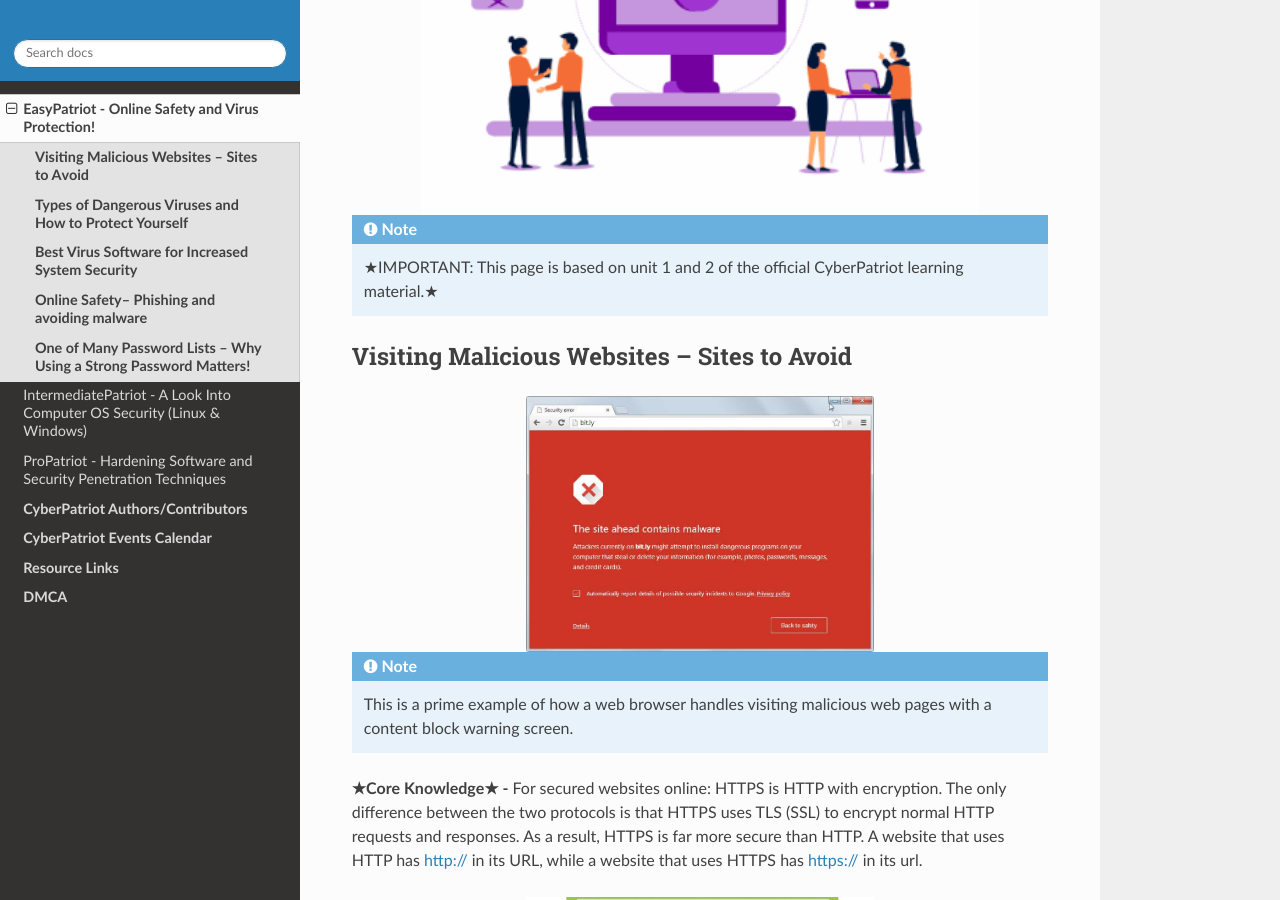
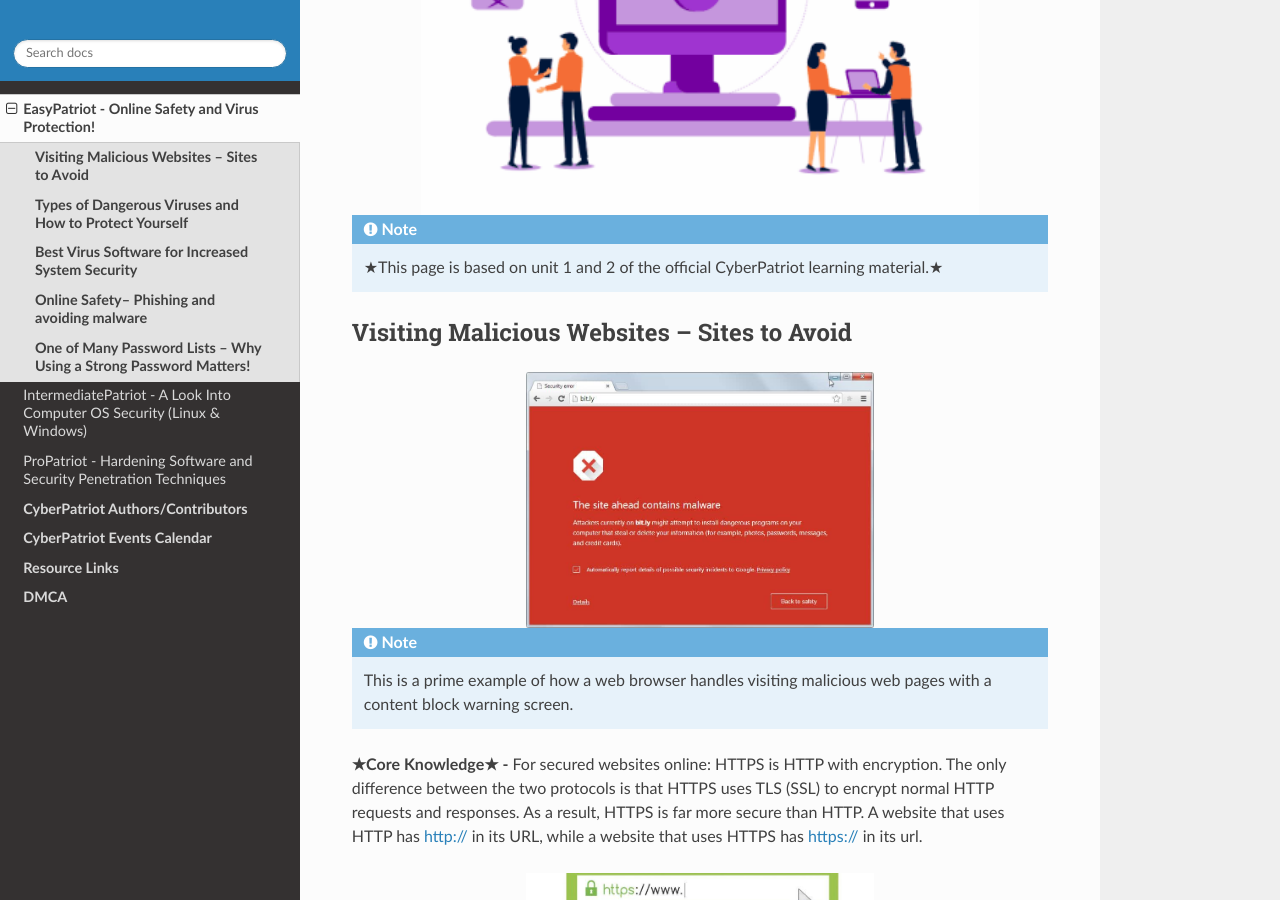
Before and after one commit to natt96z/cybersac, a Sphinx documentation site: the page built from docs/source/BeginnerEasyCybersac.rst, in a window 1280 px wide and 900 px high, scrolled down 363 px. Built offline with Sphinx 7.4.7 and the Read the Docs theme 2.0.0, drawn with Linux system fonts in a browser that asks for light colours; pages that are not in the unit, such as notebooks, are missing from menus.

Commit message:
Update BeginnerEasyCybersac.rst

```diff
--- a/docs/source/BeginnerEasyCybersac.rst
+++ b/docs/source/BeginnerEasyCybersac.rst
@@ -5,7 +5,7 @@ EasyPatriot - Online Safety and Virus Protection!
    :width: 80%
    :align: center
 
-.. Note:: ★IMPORTANT: This page is based on unit 1 and 2 of the official CyberPatriot learning material.★
+.. Note:: ★This page is based on unit 1 and 2 of the official CyberPatriot learning material.★
 
 
 **Visiting Malicious Websites – Sites to Avoid**
```
